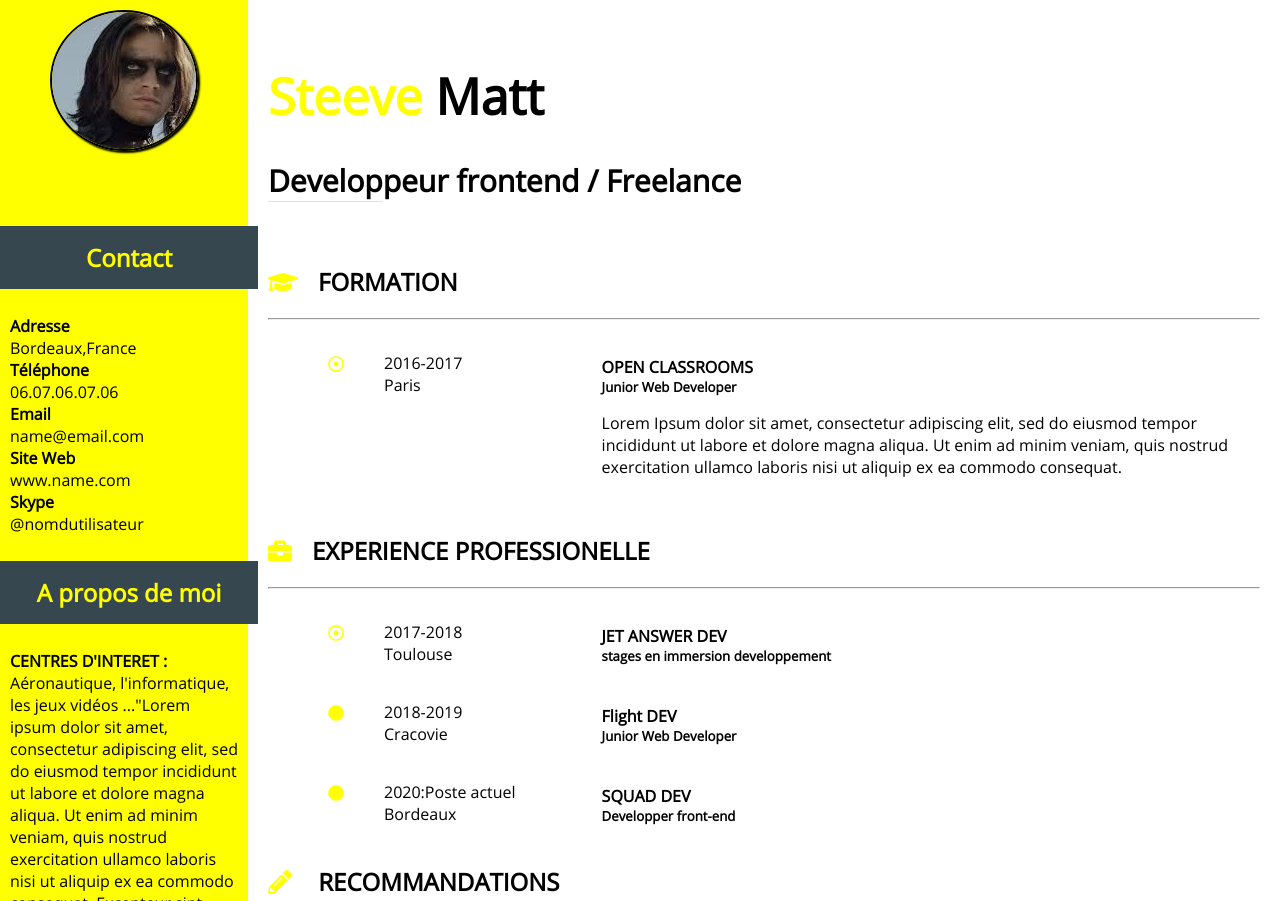
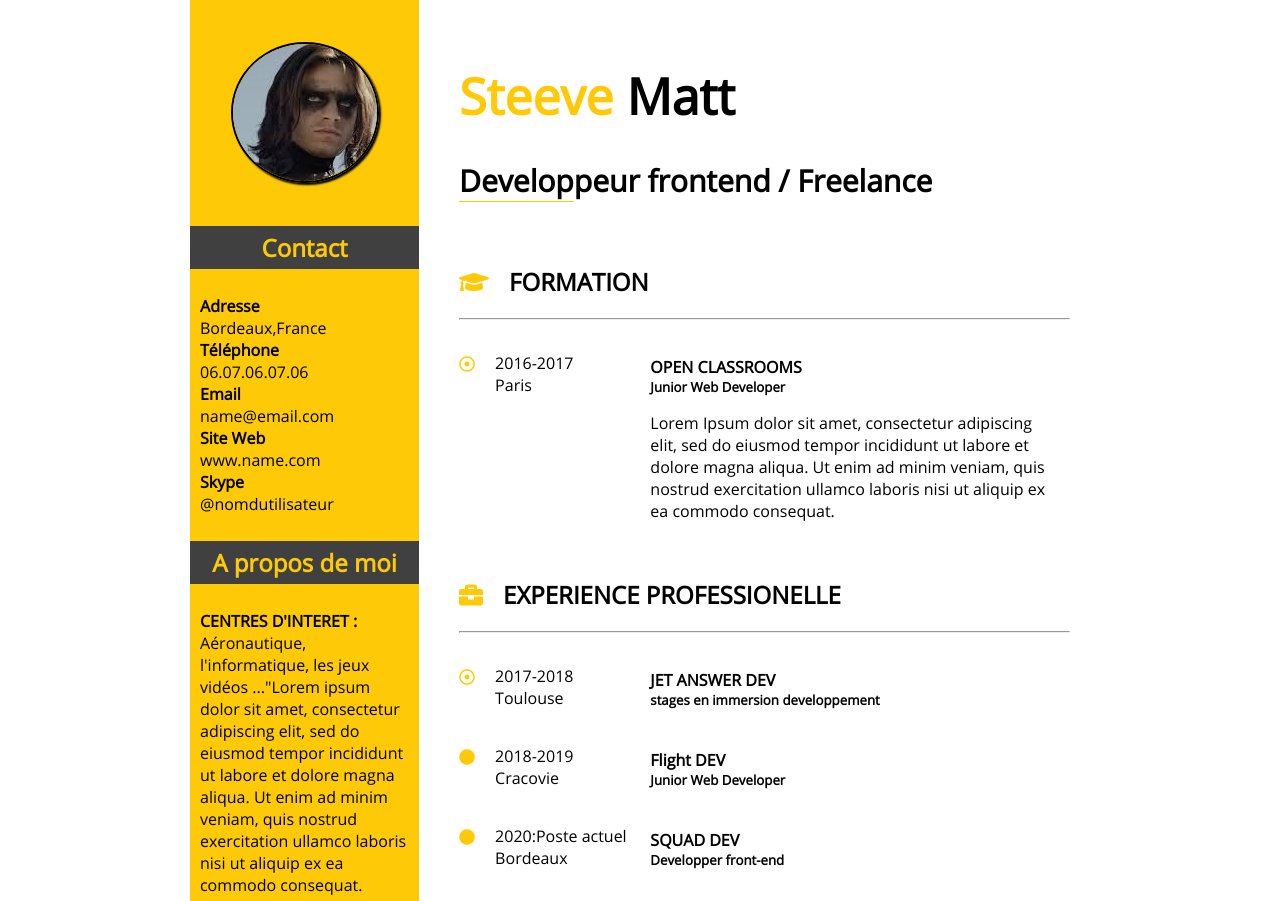
Before and after one commit to Bear-Lord/Bear-Lord.github.io, a plain HTML site: page p2/index.html in a window 1280 px wide. Shown: the top 901 px of the page. Drawn offline with Linux system fonts and the light colour scheme.

Commit message:
Website update

```diff
--- a/p2/css/style.css
+++ b/p2/css/style.css
@@ -11,7 +11,9 @@ body
 {
 
   font-family: 'OpenSans-Regular', 'Arial', sans-serif;
-  margin:0;
+  margin:0 auto;
+
+  max-width:900px;
 
 }
 #main
@@ -22,12 +24,17 @@ body
 }
 aside
 {
-
+  display:flex;
+  flex-direction:column;
   text-align:left;
   justify-content: center;
-  background-color:#FFFF00;
-  width:20%;
+  background-color:#FECA07;
+  width:30%;
 
+}
+.a_propos
+{
+  flex:1;
 }
 .padding_10
 {
@@ -67,12 +74,12 @@ header h3
 }
 .yellow
 {
-  color:yellow;
+  color:#FECA07;
 }
 .yellow-line
 {
 
-  border-bottom:1px solid yellow;
+  border-bottom:1px solid #FECA07;
 }
 img
 {
@@ -83,17 +90,18 @@ img
 }
 .photo
 {
-  text-align:center;
-  padding-top:10px;
+  display:flex;
+  justify-content:center;
+  align-items:center;
 }
 aside h2
 {
   text-align:center;
-  background-color:#37474F;
-  color:yellow;
-  width:92%;
+  background-color:#404040;
+  color:#FECA07;
+
   margin:0;
-  padding:15px;
+  padding:5px;
 }
 
 .section-principale
@@ -101,13 +109,18 @@ aside h2
   padding:20px;
   width:80%;
   text-align:left;
+  margin-left:20px;
+}
+.section-principale ul{
+  padding: 0;
 }
 .section-principale .fas , .section-principale .far
-
 {
- color:yellow;
- margin-right: 20px;
-
+  color:#FECA07;
+  padding-left: 0;
+}
+h2 .fas{
+    margin-right: 20px;
 }
 
 .li-flex
@@ -130,19 +143,24 @@ aside h2
 {
   float:left;
   padding:20px;
-  color:yellow;
+  color:#FECA07;
 }
 .list-right-part
 {
   width:70%;
   padding:20px;
 }
+.list-loisir
+{
+  text-align:center;
+}
 .list-loisir li
 {
   width:50px;
   display:inline-block;
-  margin-left: 20px;
+  margin:3px;
 }
+
 .list-part2
 {
 
@@ -160,7 +178,7 @@ ul
 }
 hr
 {
-  color:yellow;
+  color:#FECA07;
 }
 @media screen and (max-width:450px)
 {
--- a/p2/index.html
+++ b/p2/index.html
@@ -13,14 +13,14 @@
 <body>
 	<header>
 
-    <aside>
-      <div class="photo">
+		<aside class="photo">
+
 
 			<img src="images/capt.jpg" alt="Photo de capt" />
 
 
 
-      </div>
+
 		</aside>
 		<section class="section-principale">
 
@@ -55,7 +55,7 @@
 				</ul>
 			</section>
 
-  <section>
+			<section class="a_propos">
 				<h2> A propos de moi  </h2>
 
 				<p class="padding_10"> <strong>CENTRES D'INTERET :</strong><br> Aéronautique, l'informatique, les jeux vidéos ..."Lorem ipsum dolor sit amet, consectetur adipiscing elit, sed do eiusmod tempor incididunt ut labore et dolore magna aliqua. Ut enim ad minim veniam, quis nostrud exercitation ullamco laboris nisi ut aliquip ex ea commodo consequat.  Excepteur sint occaecat cupidatat non proident, sunt in culpa qui officia deserunt mollit anim id est laborum." </p>
```
Lines whose indentation alone changed are shown as unchanged.
